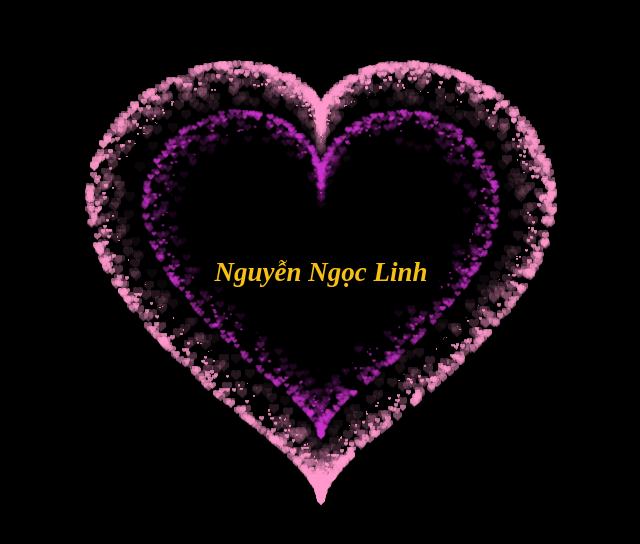
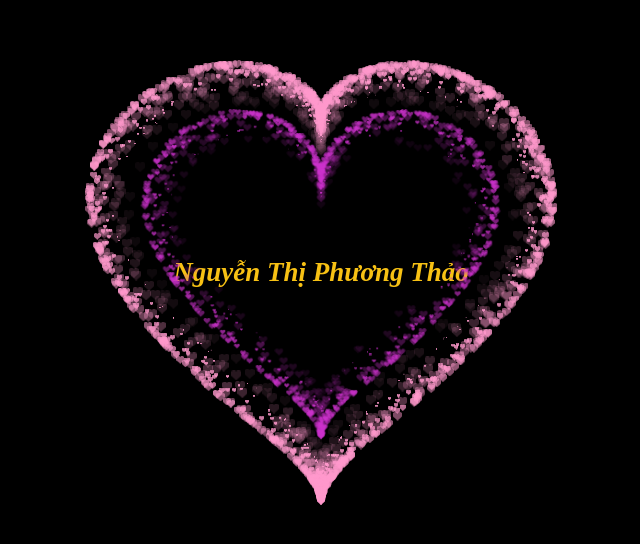
Before and after one commit to sondeptraicute/tangem, a plain HTML site: page index.html in a window 1280 px wide. Shown: the part 128-672 px from the top of the page, without its empty margins (319-959 px from the left). Drawn offline with Linux system fonts and the light colour scheme.

Commit message:
Update and rename lytuan3.html to index.html

```diff
--- a/lytuan3.html
+++ b/index.html
@@ -821,7 +821,7 @@
             }, 10);
         })(document.getElementById('pinkboar'));
     </script>
-    <div class="center-text">Nguyễn Ngọc Linh</div>
+    <div class="center-text">Nguyễn Thị Phương Thảo</div>
 
 </BODY>
 
```
